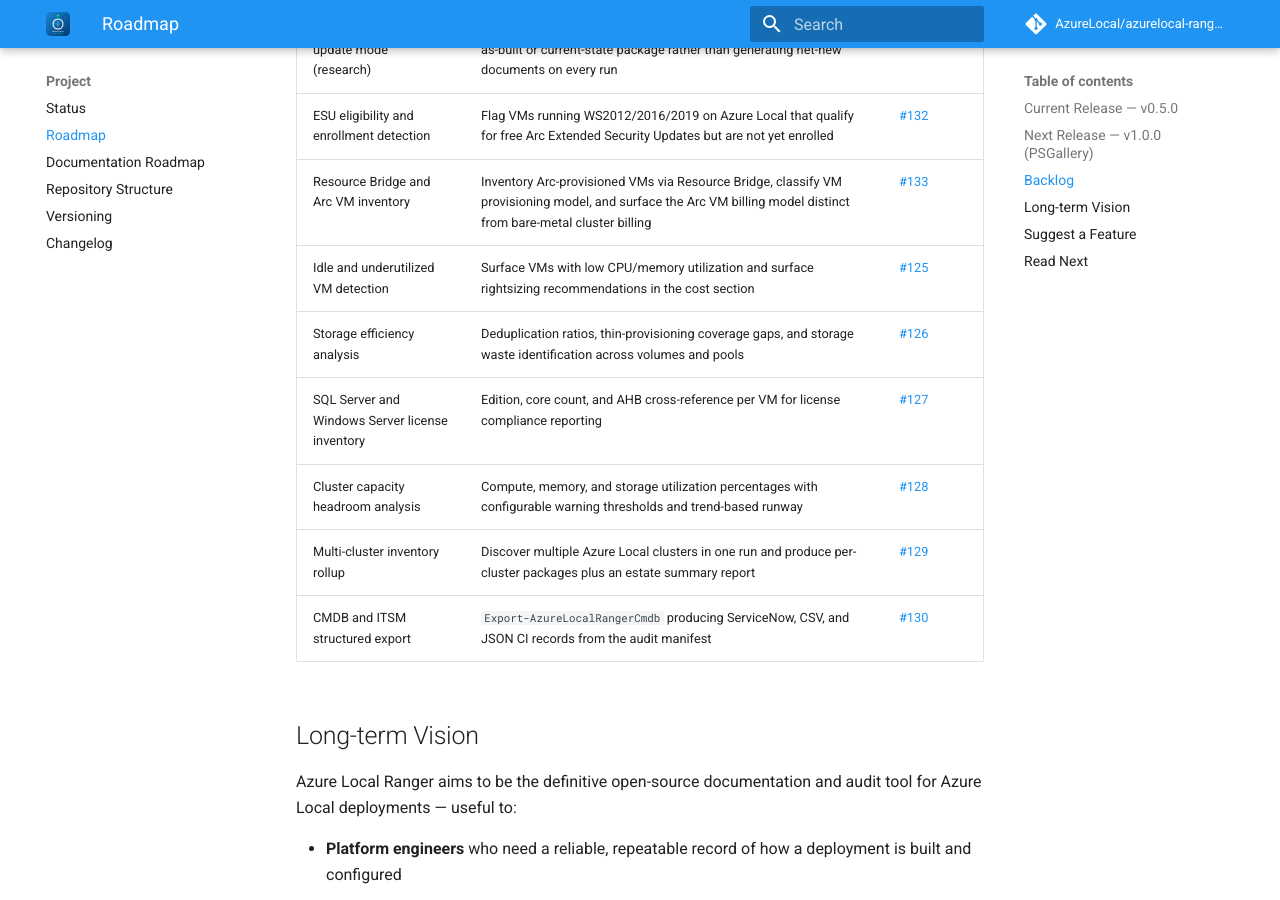
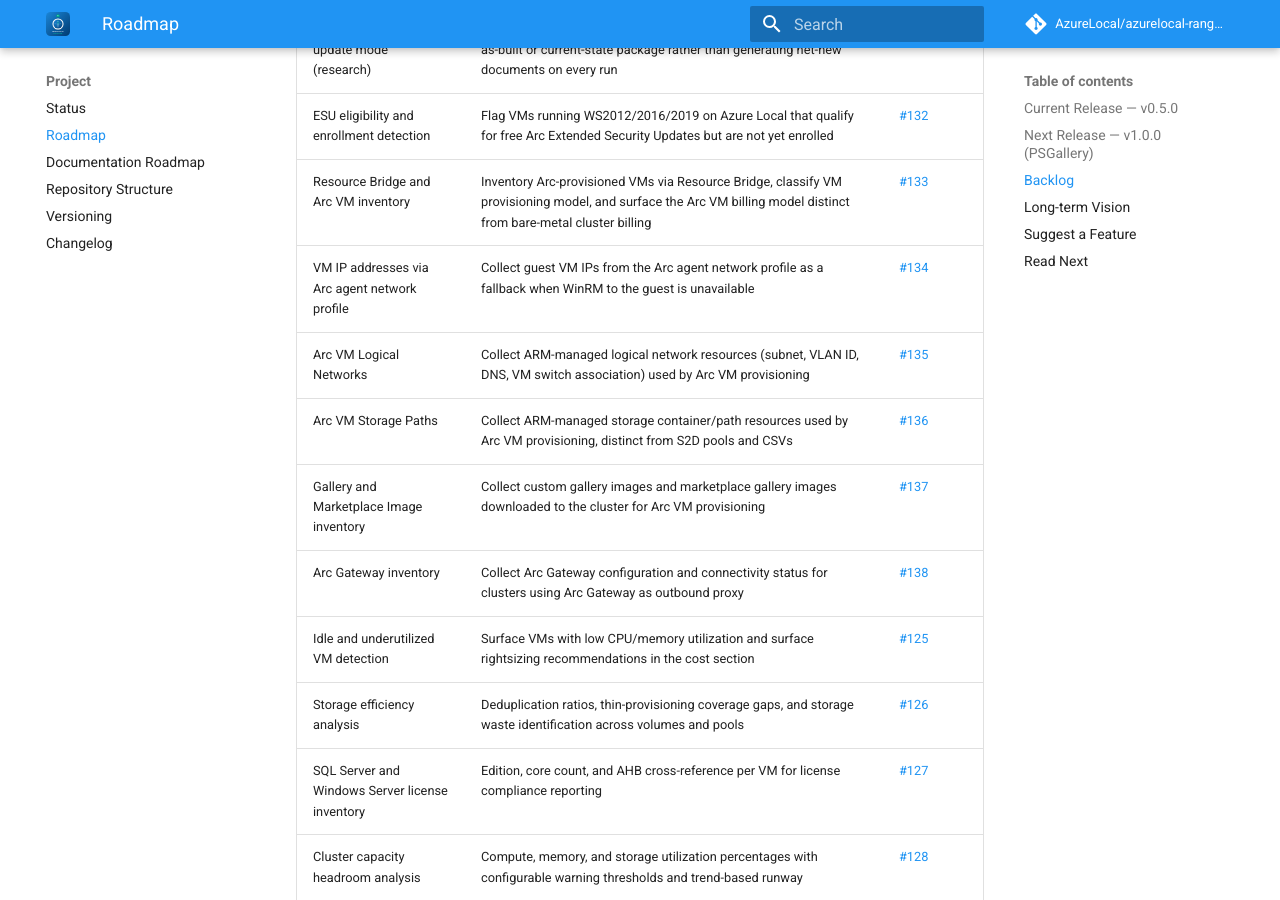
Before and after one commit to AzureLocal/azurelocal-ranger, an MkDocs documentation site: the page built from docs/project/roadmap.md, in a window 1280 px wide and 900 px high, scrolled down 3158 px. Built offline with MkDocs 1.6.1 and Material for MkDocs 9.7.7, drawn with Linux system fonts in a browser that asks for light colours; comment, search, counter and statistics services are not loaded.

Commit message:
docs(roadmap): add issues #134-#138 Arc ecosystem gaps to backlog

```diff
--- a/docs/project/roadmap.md
+++ b/docs/project/roadmap.md
@@ -64,6 +64,11 @@ Open features tracked as GitHub issues. All are implementation targets — no it
 | Incremental document update mode (research) | Design a supported update mode so teams can refresh an existing as-built or current-state package rather than generating net-new documents on every run | [#131](https://github.com/AzureLocal/azurelocal-ranger/issues/131) |
 | ESU eligibility and enrollment detection | Flag VMs running WS2012/2016/2019 on Azure Local that qualify for free Arc Extended Security Updates but are not yet enrolled | [#132](https://github.com/AzureLocal/azurelocal-ranger/issues/132) |
 | Resource Bridge and Arc VM inventory | Inventory Arc-provisioned VMs via Resource Bridge, classify VM provisioning model, and surface the Arc VM billing model distinct from bare-metal cluster billing | [#133](https://github.com/AzureLocal/azurelocal-ranger/issues/133) |
+| VM IP addresses via Arc agent network profile | Collect guest VM IPs from the Arc agent network profile as a fallback when WinRM to the guest is unavailable | [#134](https://github.com/AzureLocal/azurelocal-ranger/issues/134) |
+| Arc VM Logical Networks | Collect ARM-managed logical network resources (subnet, VLAN ID, DNS, VM switch association) used by Arc VM provisioning | [#135](https://github.com/AzureLocal/azurelocal-ranger/issues/135) |
+| Arc VM Storage Paths | Collect ARM-managed storage container/path resources used by Arc VM provisioning, distinct from S2D pools and CSVs | [#136](https://github.com/AzureLocal/azurelocal-ranger/issues/136) |
+| Gallery and Marketplace Image inventory | Collect custom gallery images and marketplace gallery images downloaded to the cluster for Arc VM provisioning | [#137](https://github.com/AzureLocal/azurelocal-ranger/issues/137) |
+| Arc Gateway inventory | Collect Arc Gateway configuration and connectivity status for clusters using Arc Gateway as outbound proxy | [#138](https://github.com/AzureLocal/azurelocal-ranger/issues/138) |
 | Idle and underutilized VM detection | Surface VMs with low CPU/memory utilization and surface rightsizing recommendations in the cost section | [#125](https://github.com/AzureLocal/azurelocal-ranger/issues/125) |
 | Storage efficiency analysis | Deduplication ratios, thin-provisioning coverage gaps, and storage waste identification across volumes and pools | [#126](https://github.com/AzureLocal/azurelocal-ranger/issues/126) |
 | SQL Server and Windows Server license inventory | Edition, core count, and AHB cross-reference per VM for license compliance reporting | [#127](https://github.com/AzureLocal/azurelocal-ranger/issues/127) |
```
